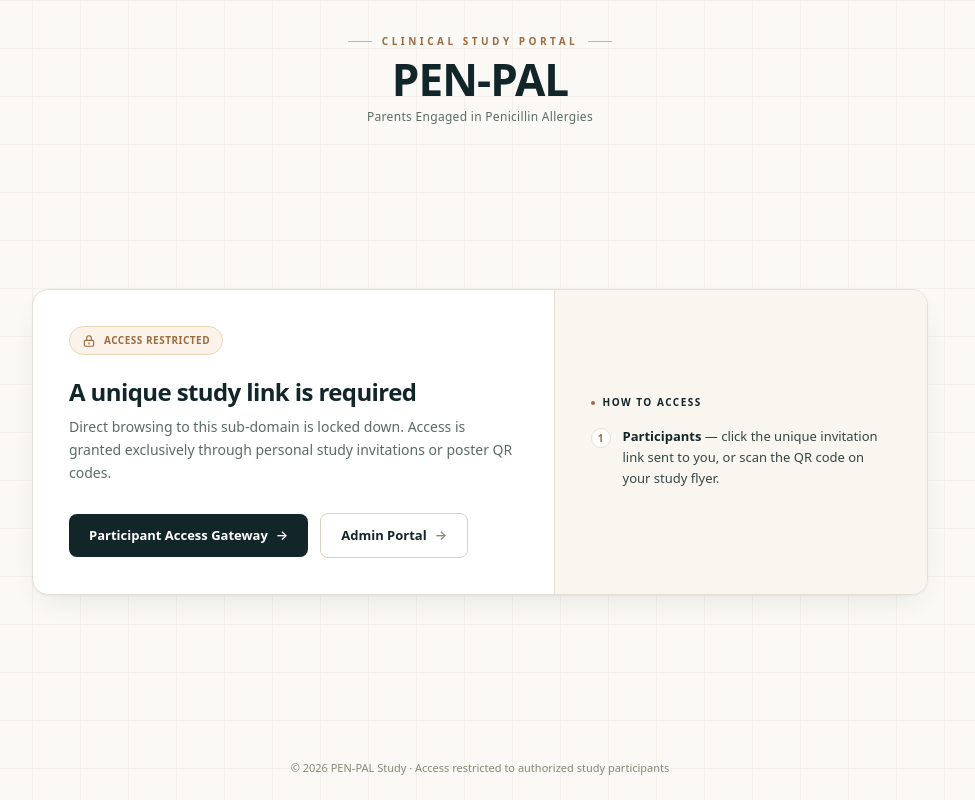
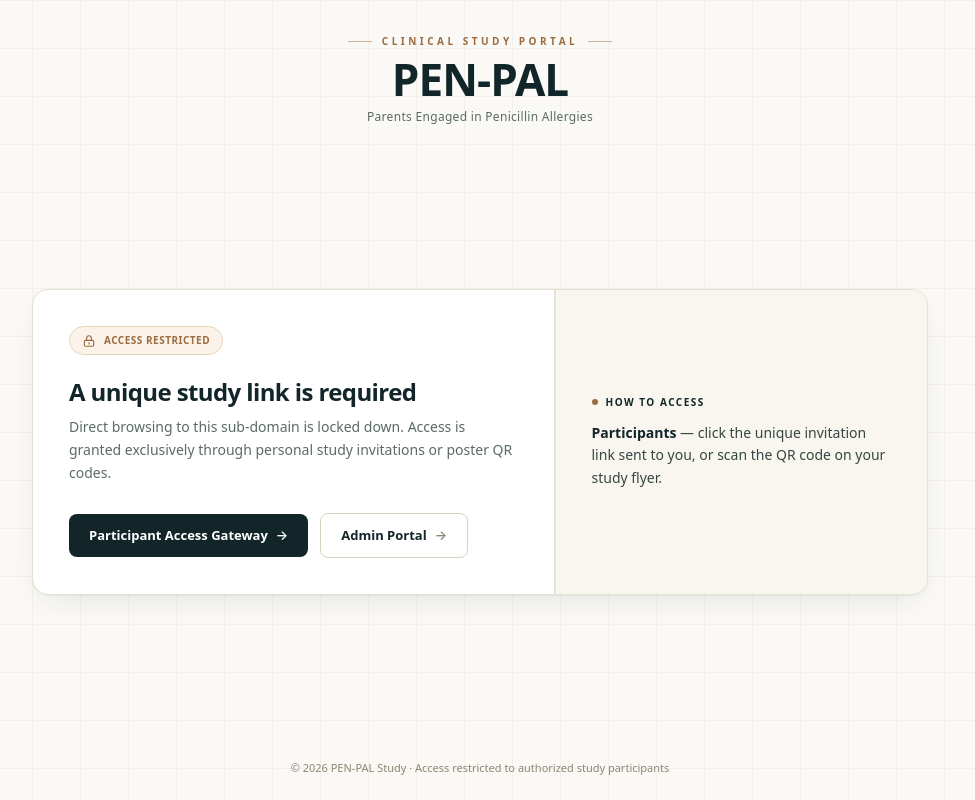
Before and after one commit to ritesh-github-02/PEN-PAL-Medical-APP, a Next.js app: page /en in a window 1280 px wide. Shown: the whole page, without its empty margins (160-1135 px from the left). Built offline with nearby package versions, Linux system fonts and the light colour scheme.

Commit message:
Updated6

```diff
--- a/app/[locale]/page.tsx
+++ b/app/[locale]/page.tsx
@@ -102,22 +102,15 @@ export default function HomePage() {
             </div>
 
             {/* Right Column: How to Access */}
-            <div className="md:col-span-5 p-6 sm:p-8 md:p-9 bg-[#f8f6ef] flex flex-col justify-center">
-              <p className="text-[10px] font-bold text-[#12262a] uppercase tracking-[0.15em] mb-4 flex items-center gap-2">
-                <span className="w-1 h-1 rounded-full bg-[#9c6b3f]" aria-hidden="true" />
+            <div className="md:col-span-5 p-6 sm:p-8 md:p-9 bg-[#f8f6ef] flex flex-col justify-center border-t md:border-t-0 md:border-l border-[#ece7d8]">
+              <p className="text-[10px] font-bold text-[#12262a] uppercase tracking-[0.15em] mb-3 flex items-center gap-2">
+                <span className="w-1.5 h-1.5 rounded-full bg-[#9c6b3f]" aria-hidden="true" />
                 How to access
               </p>
 
-              <div className="space-y-4">
-                <div className="flex gap-3">
-                  <span className="shrink-0 w-5 h-5 rounded-full bg-white border border-[#e4e0d3] text-[#9c6b3f] text-[10px] font-bold flex items-center justify-center mt-0.5" aria-hidden="true">
-                    1
-                  </span>
-                  <p className="text-[13px] text-[#374544] leading-relaxed">
-                    <strong className="text-[#12262a] font-semibold">Participants</strong> &mdash; click the unique invitation link sent to you, or scan the QR code on your study flyer.
-                  </p>
-                </div>
-              </div>
+              <p className="text-[13px] sm:text-[14px] text-[#374544] leading-relaxed">
+                <strong className="text-[#12262a] font-semibold">Participants</strong> &mdash; click the unique invitation link sent to you, or scan the QR code on your study flyer.
+              </p>
             </div>
 
           </div>
```
Also changed, not shown: 1 other file (tests, documents, lock files or other folders).
